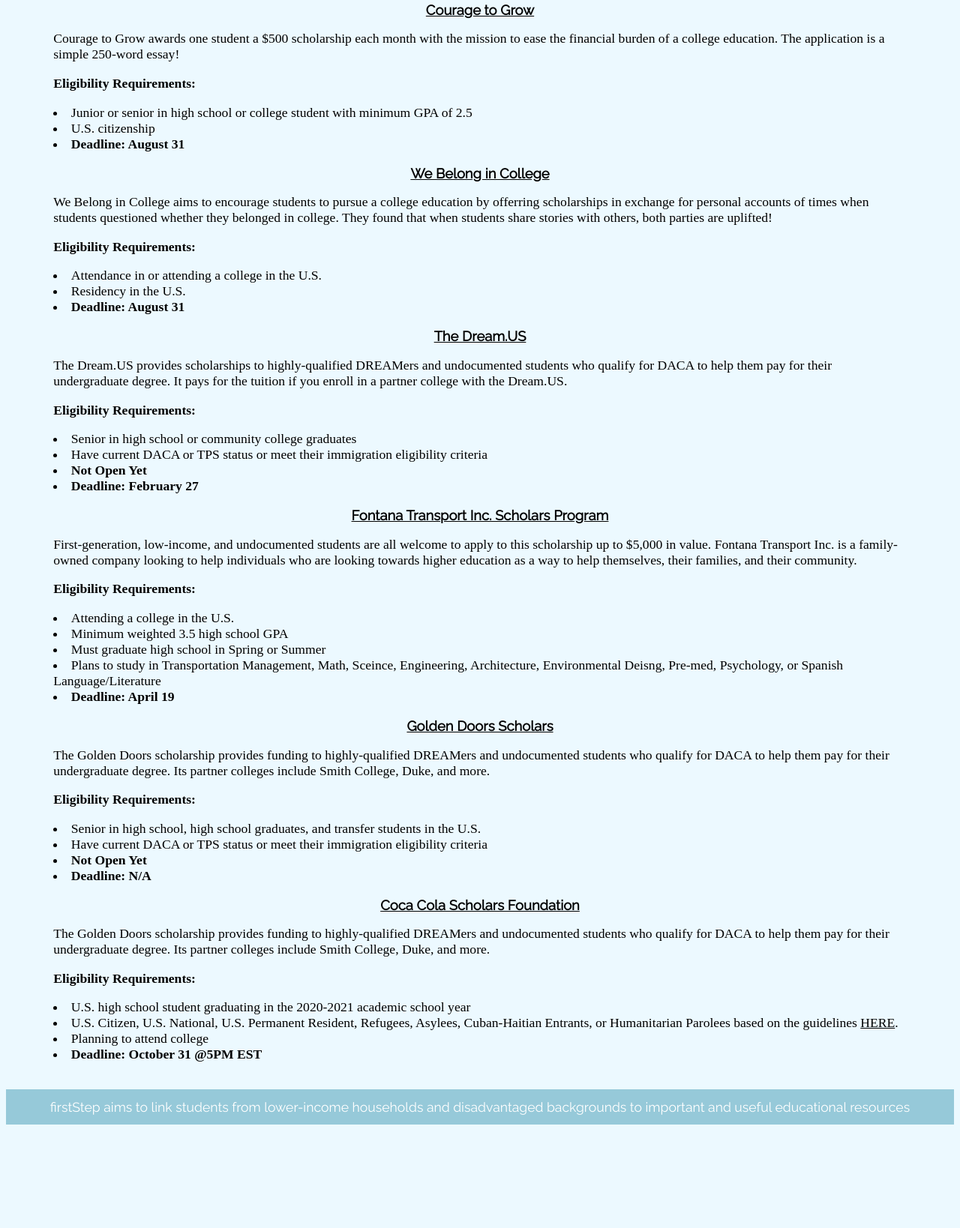
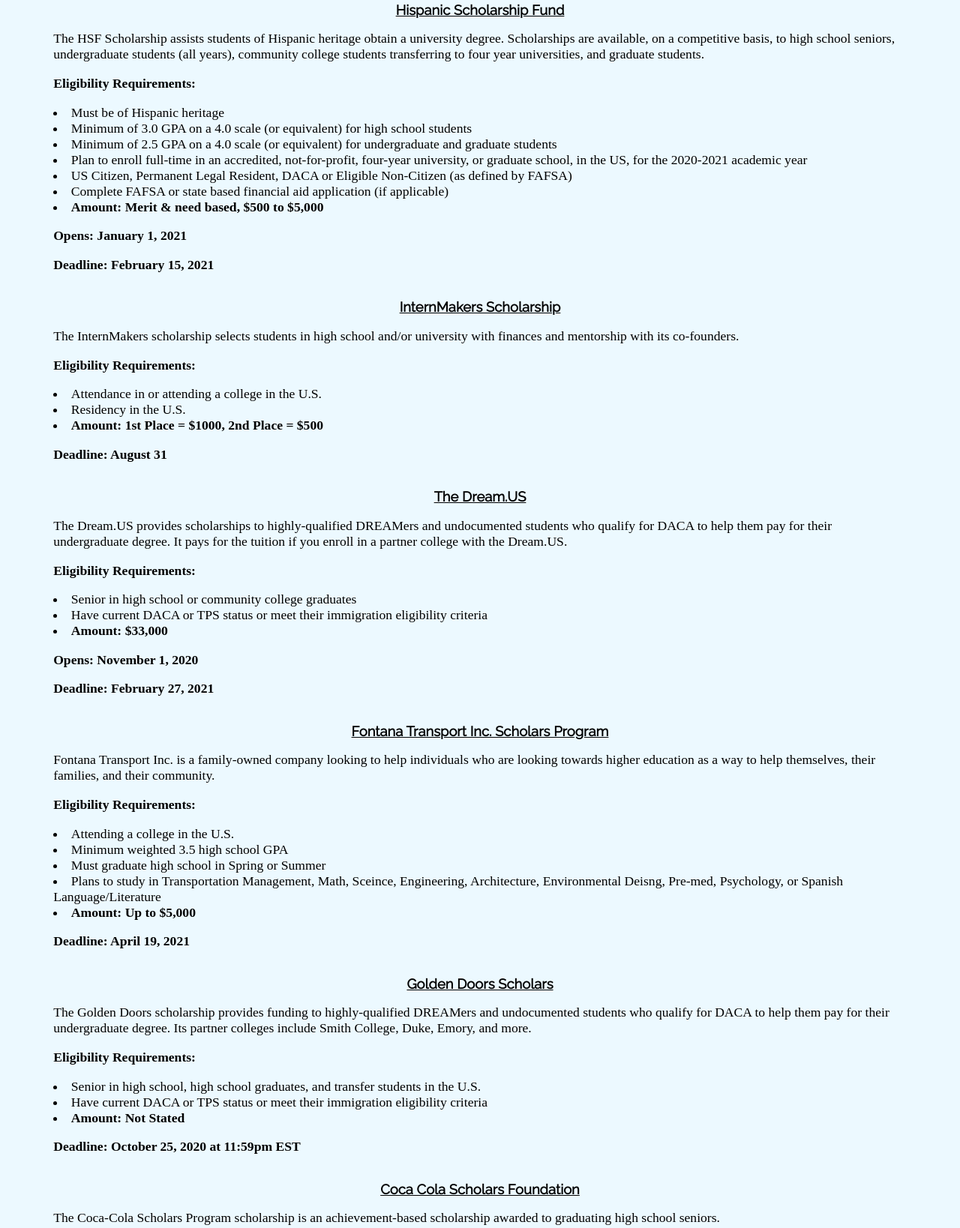
Before and after one commit to lixin-source/firstStep-kwk, a plain HTML site: page scholarships/scholarships.html in a window 1280 px wide. Shown: the part 295-1933 px from the top of the page at 75% size. Before the commit the page ends 1803 px from the top, so only its background shows below. Drawn offline with Linux system fonts and the light colour scheme; a web font is replaced by a local one.

Commit message:
commit on 'master'

```diff
--- a/scholarships/scholarships.html
+++ b/scholarships/scholarships.html
@@ -24,60 +24,74 @@
 <br>
 <section>
 
-
-  <strong><a href='https://couragetogrowscholarship.com/' class='resourceLink' target="_blank"> Courage to Grow</a></strong>
-  <p> Courage to Grow awards one student a $500 scholarship each month with the mission to ease the financial burden of a college education. The application is a simple 250-word essay!</p>
+  <strong><a href='https://www.hsf.net/scholarship' class='resourceLink' target="_blank"> Hispanic Scholarship Fund</a></strong>
+  <p> The HSF Scholarship assists students of Hispanic heritage obtain a university degree. Scholarships are available, on a competitive basis, to high school seniors, undergraduate students (all years), community college students transferring to four year universities, and graduate students. </p>
   <p> <strong> Eligibility Requirements:</strong> </p>
-  <li> Junior or senior in high school or college student with minimum GPA of 2.5 </li>
-  <li> U.S. citizenship </li>
-  <li> <strong> Deadline: August 31 </strong> </li>
+    <li> Must be of Hispanic heritage </li>
+    <li> Minimum of 3.0 GPA on a 4.0 scale (or equivalent) for high school students </li>
+    <li> Minimum of 2.5 GPA on a 4.0 scale (or equivalent) for undergraduate and graduate students </li>
+    <li> Plan to enroll full-time in an accredited, not-for-profit, four-year university, or graduate school, in the US, for the 2020-2021 academic year </li>
+    <li> US Citizen, Permanent Legal Resident, DACA or Eligible Non-Citizen (as defined by FAFSA) </li>
+    <li> Complete FAFSA or state based financial aid application (if applicable) </li>
+    <li> <strong> Amount: Merit & need based, $500 to $5,000 </strong></li>
+  <p> <strong> Opens: January 1, 2021 </strong> </p>
+  <p> <strong> Deadline: February 15, 2021 </strong> </p>
   <br>
-  <strong><a href='https://getschooled.com/journey/webelongincollege/earn-a-scholarship-for-college/' class='resourceLink' target="_blank"> We Belong in College</a></strong>
-  <p>We Belong in College aims to encourage students to pursue a college education by offerring scholarships in exchange for personal accounts of times when students questioned whether they belonged in college. They found that when students share stories with others, both parties are uplifted!</p>
+  <strong><a href='https://internmakers.com/scholarship/' class='resourceLink' target="_blank"> InternMakers Scholarship </a></strong>
+  <p> The InternMakers scholarship selects students in high school and/or university with finances and mentorship with its co-founders. </p>
   <p> <strong> Eligibility Requirements:</strong> </p>
     <li> Attendance in or attending a college in the U.S. </li>
     <li> Residency in the U.S. </li>
-  <li> <strong> Deadline: August 31 </strong> </li>
+    <li> <strong> Amount: 1st Place = $1000, 2nd Place = $500 </strong></li>
+  <p> <strong> Deadline: August 31 </strong> </p>
   <br>
   <strong><a href='https://www.thedream.us/scholarships/' class='resourceLink' target="_blank"> The Dream.US</a></strong>
   <p> The Dream.US provides scholarships to highly-qualified DREAMers and undocumented students who qualify for DACA to help them pay for their undergraduate degree. It pays for the tuition if you enroll in a partner college with the Dream.US. </p>
   <p> <strong> Eligibility Requirements:</strong> </p>
-  <li> Senior in high school or community college graduates</li>
+    <li> Senior in high school or community college graduates </li>
     <li> Have current DACA or TPS status or meet their immigration eligibility criteria</li>
-  <li> <strong> Not Open Yet </strong> </li>
-  <li> <strong> Deadline: February 27 </strong> </li>
-  <br>
-  <strong><a href='https://app.goingmerry.com/scholarships/fontana-transport-inc-scholars-program/6771' class='resourceLink' target="_blank"> Fontana Transport Inc. Scholars Program</a></strong>
-  <p>First-generation, low-income, and undocumented students are all welcome to apply to this scholarship up to $5,000 in value. Fontana Transport Inc. is a family-owned company looking to help individuals who are looking towards higher education as a way to help themselves, their families, and their community.</p>
-  <p> <strong> Eligibility Requirements:</strong> </p>
-  <li> Attending a college in the U.S. </li>
-  <li>Minimum weighted 3.5 high school GPA</li>
-  <li> Must graduate high school in Spring or Summer </li>
-  <li> Plans to study in Transportation Management, Math, Sceince, Engineering, Architecture, Environmental Deisng, Pre-med, Psychology, or Spanish Language/Literature </li>
-  <li> <strong> Deadline: April 19</strong> </li>
+    <li> <strong> Amount: $33,000 </strong> </li>
+  <p> <strong> Opens: November 1, 2020 </strong> </p>
+  <p> <strong> Deadline: February 27, 2021 </strong> </p>
 
   <br>
 
-  <strong><a href='https://www.goldendoorscholars.org/sign-up' class='resourceLink' target="_blank"> Golden Doors Scholars </a></strong>
-  <p> The Golden Doors scholarship provides funding to highly-qualified DREAMers and undocumented students who qualify for DACA to help them pay for their undergraduate degree. Its partner colleges include Smith College, Duke, and more. </p>
+  <strong><a href='https://app.goingmerry.com/scholarships/fontana-transport-inc-scholars-program/6771' class='resourceLink' target="_blank"> Fontana Transport Inc. Scholars Program</a></strong>
+  <p> Fontana Transport Inc. is a family-owned company looking to help individuals who are looking towards higher education as a way to help themselves, their families, and their community.</p>
+  <p> <strong> Eligibility Requirements:</strong> </p>
+    <li> Attending a college in the U.S. </li>
+    <li> Minimum weighted 3.5 high school GPA</li>
+    <li> Must graduate high school in Spring or Summer </li>
+    <li> Plans to study in Transportation Management, Math, Sceince, Engineering, Architecture, Environmental Deisng, Pre-med, Psychology, or Spanish Language/Literature </li>
+    <li> <strong> Amount: Up to $5,000</strong></li>
+  <p> <strong> Deadline: April 19, 2021 </strong> </p>
+
+  <br>
+
+  <strong><a href='https://boards.greenhouse.io/goldendoorscholars/jobs/2301919' class='resourceLink' target="_blank"> Golden Doors Scholars </a></strong>
+  <p> The Golden Doors scholarship provides funding to highly-qualified DREAMers and undocumented students who qualify for DACA to help them pay for their undergraduate degree. Its partner colleges include Smith College, Duke, Emory, and more. </p>
   <p> <strong> Eligibility Requirements:</strong> </p>
     <li> Senior in high school, high school graduates, and transfer students in the U.S.</li>
     <li> Have current DACA or TPS status or meet their immigration eligibility criteria</li>
-  <li> <strong> Not Open Yet </strong> </li>
-  <li> <strong> Deadline: N/A </strong> </li>
+    <li> <strong> Amount: Not Stated </strong></li>
+  <p> <strong> Deadline: October 25, 2020 at 11:59pm EST </strong> </p>
   <br>
 
   <strong><a href='https://www.coca-colascholarsfoundation.org/apply/' class='resourceLink' target="_blank"> Coca Cola Scholars Foundation</a></strong>
-  <p> The Golden Doors scholarship provides funding to highly-qualified DREAMers and undocumented students who qualify for DACA to help them pay for their undergraduate degree. Its partner colleges include Smith College, Duke, and more. </p>
+  <p> The Coca-Cola Scholars Program scholarship is an achievement-based scholarship awarded to graduating high school seniors. </p>
   <p> <strong> Eligibility Requirements:</strong> </p>
-  <li> U.S. high school student graduating in the 2020-2021 academic school year</li>
-  <li> U.S. Citizen, U.S. National, U.S. Permanent Resident, Refugees, Asylees, Cuban-Haitian Entrants, or Humanitarian Parolees based on the guidelines <a href='https://studentaid.gov/understand-aid/eligibility/requirements' target="_blank" class="embedded"> HERE</a>.</li>
-  <li> Planning to attend college </li>
-  <li> <strong> Deadline: October 31 @5PM EST </strong> </li>
+  <li> Current high school (or home-schooled) student attending a school in the U.S. (or select DoD schools) who will graduate during the 2020-2021 academic school year </li>
+  <li> U.S. Citizens, U.S. Nationals, U.S. Permanent Residents, Refugees, Asylees, Cuban-Haitian Entrants, or Humanitarian Parolees - based on the guidelines utilized by U.S. Department of Education for Federal Financial Aid eligibility </li>
+  <li> Will receive high school diploma during current academic year </li>
+  <li> Planning to pursue a degree at an accredited U.S. post-secondary institution</li>
+  <li> <strong> Amount: $20,000 </strong></li>
+  <p> <strong> Deadline: October 31, 2020 at 5pm EST </strong> </p>
+
+  <strong> <a class = 'resourceLink'> Other Scholarship Resources </a></strong>
+  <li> United We Dream DEEP Resources: https://docs.google.com/document/d/1Js5HtqDnDSGefNgRpogY47osSp5_fpPhNSNMbyYTn9c/edit# </li>
 
   </section>
   </header>
-
   </body>
     <br>
     <br>
```
Also changed, not shown: opportunities/opportunities.html (+17 -17 lines), 1 other file. Lines whose indentation alone changed are shown as unchanged.
